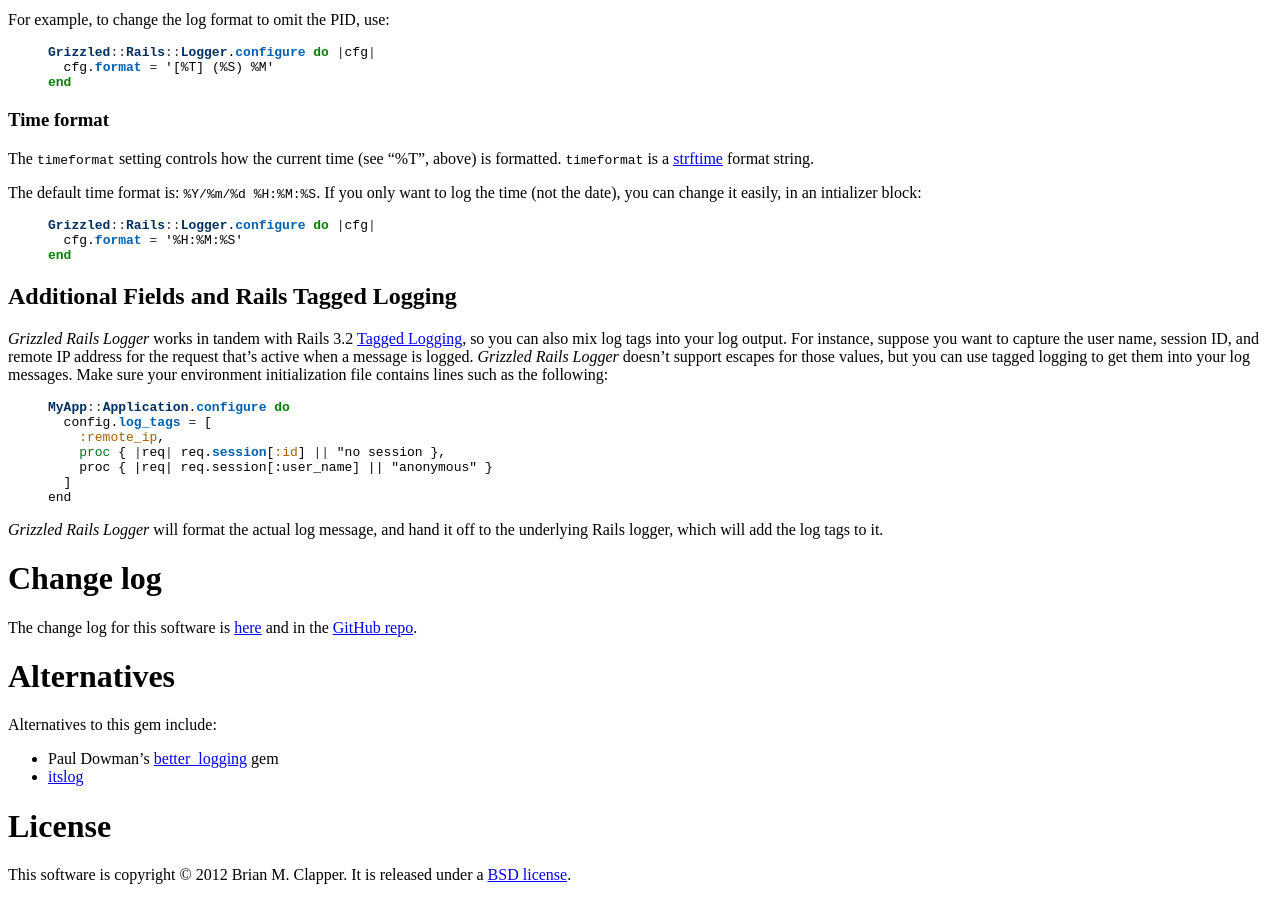
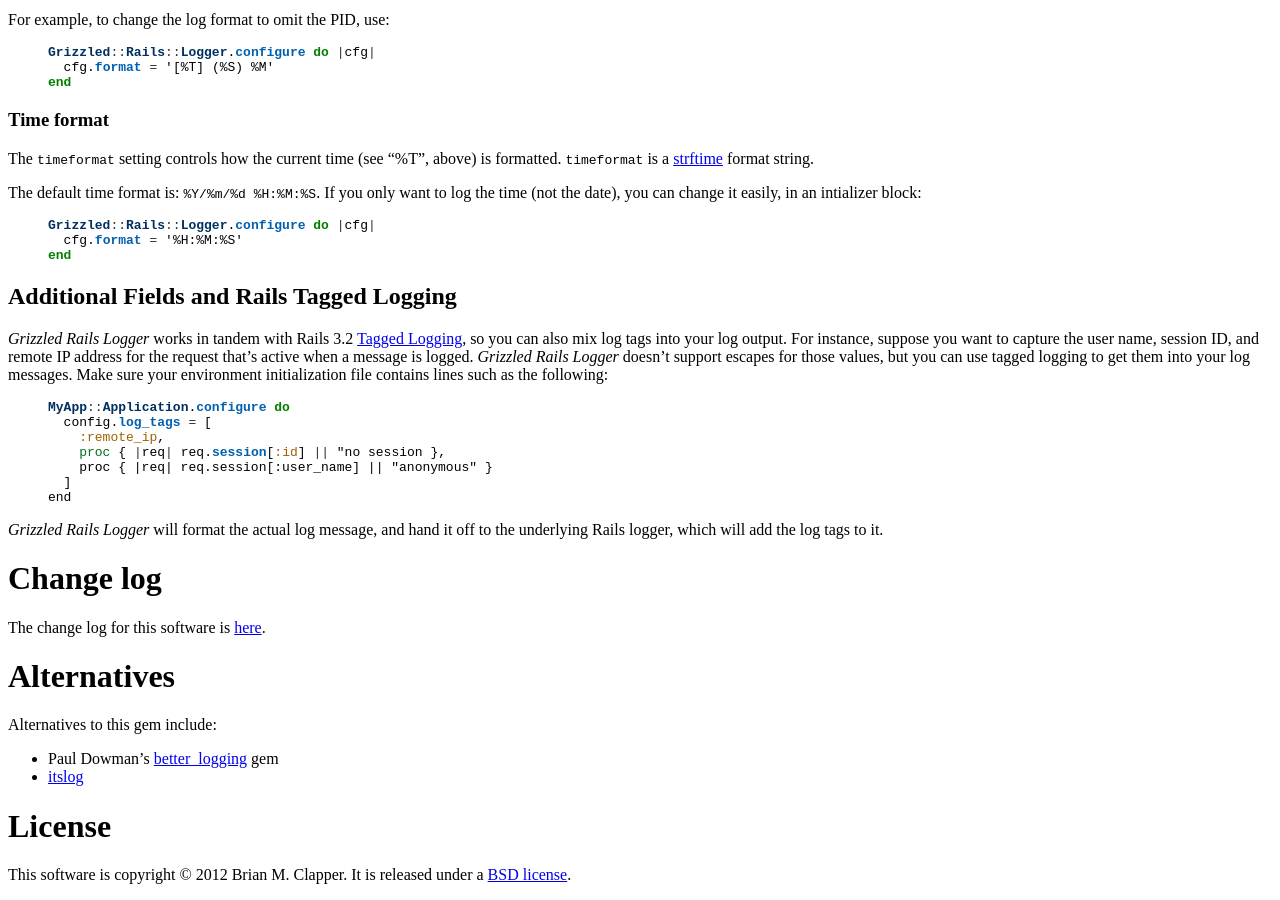
Before and after one commit to bmc/grizzled-rails-logger, a Jekyll site: the page built from index.md, in a window 1280 px wide and 900 px high, scrolled down 3159 px. Built offline with Jekyll 4.4.1, drawn with Linux system fonts in a browser that asks for light colours.

Commit message:
Updated pointer to change log. Removed local copy.

```diff
--- a/index.md
+++ b/index.md
@@ -284,8 +284,7 @@
 
 # Change log
 
-The change log for this software is [here](CHANGELOG.html) and in the
-[GitHub repo][].
+The change log for this software is [here](https://github.com/bmc/grizzled-rails-logger/blob/master/CHANGELOG.md).
 
 # Alternatives
 
```
Also changed, not shown: CHANGELOG.md (deleted).
